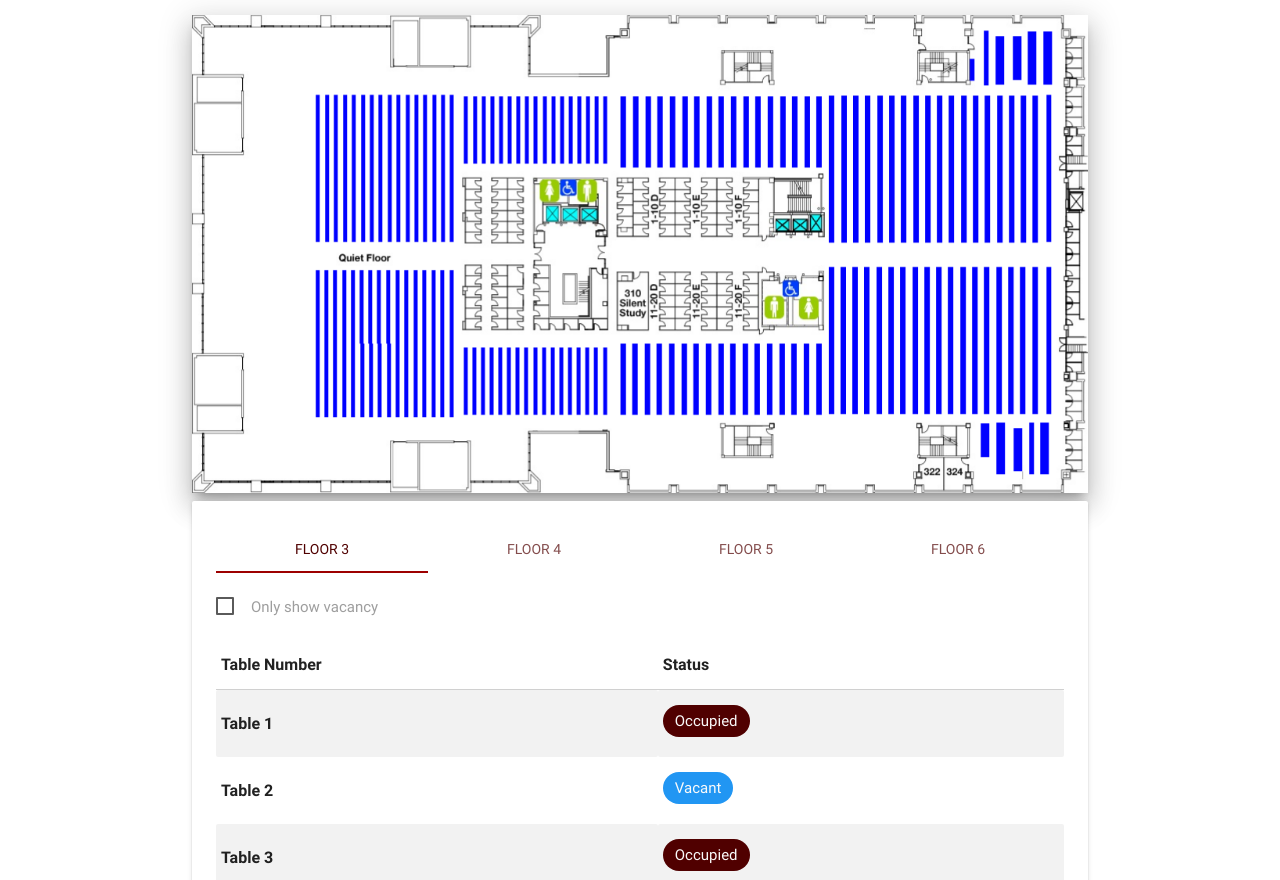
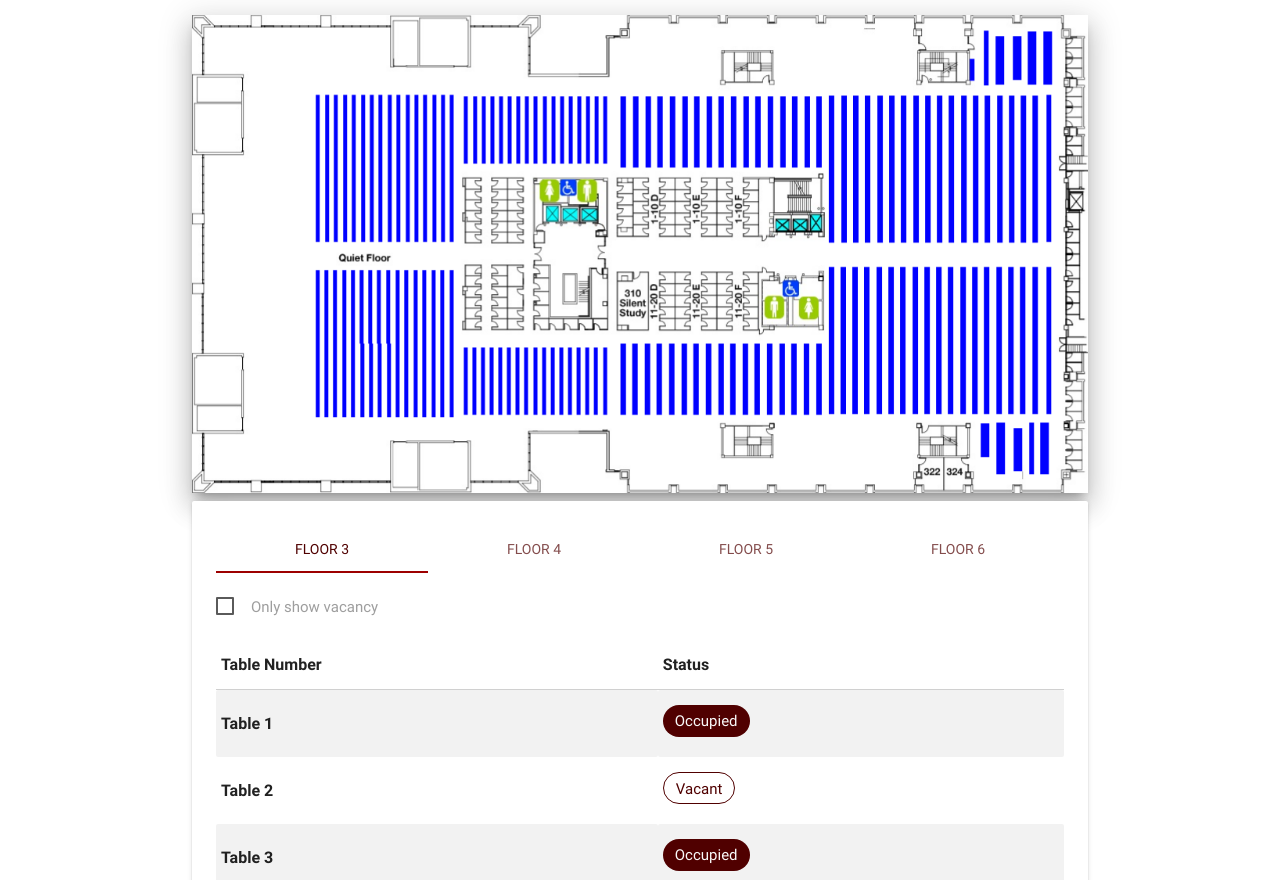
Before and after one commit to llamicron/save_a_table, a plain HTML site: page index.html in a window 1280 px wide. Shown: the part 72-952 px from the top of the page. Drawn offline with nearby package versions, Linux system fonts and the light colour scheme.

Commit message:
Makes vacant chip white and maroon (whoop)

```diff
--- a/index.html
+++ b/index.html
@@ -14,8 +14,9 @@
     }
 
     .vacant {
-      color: #fafafa;
-      background-color: #2196f3;
+      color: #500000;
+      background-color: #ffffff;
+      border: 1px solid #500000;
     }
   </style>
 
```
